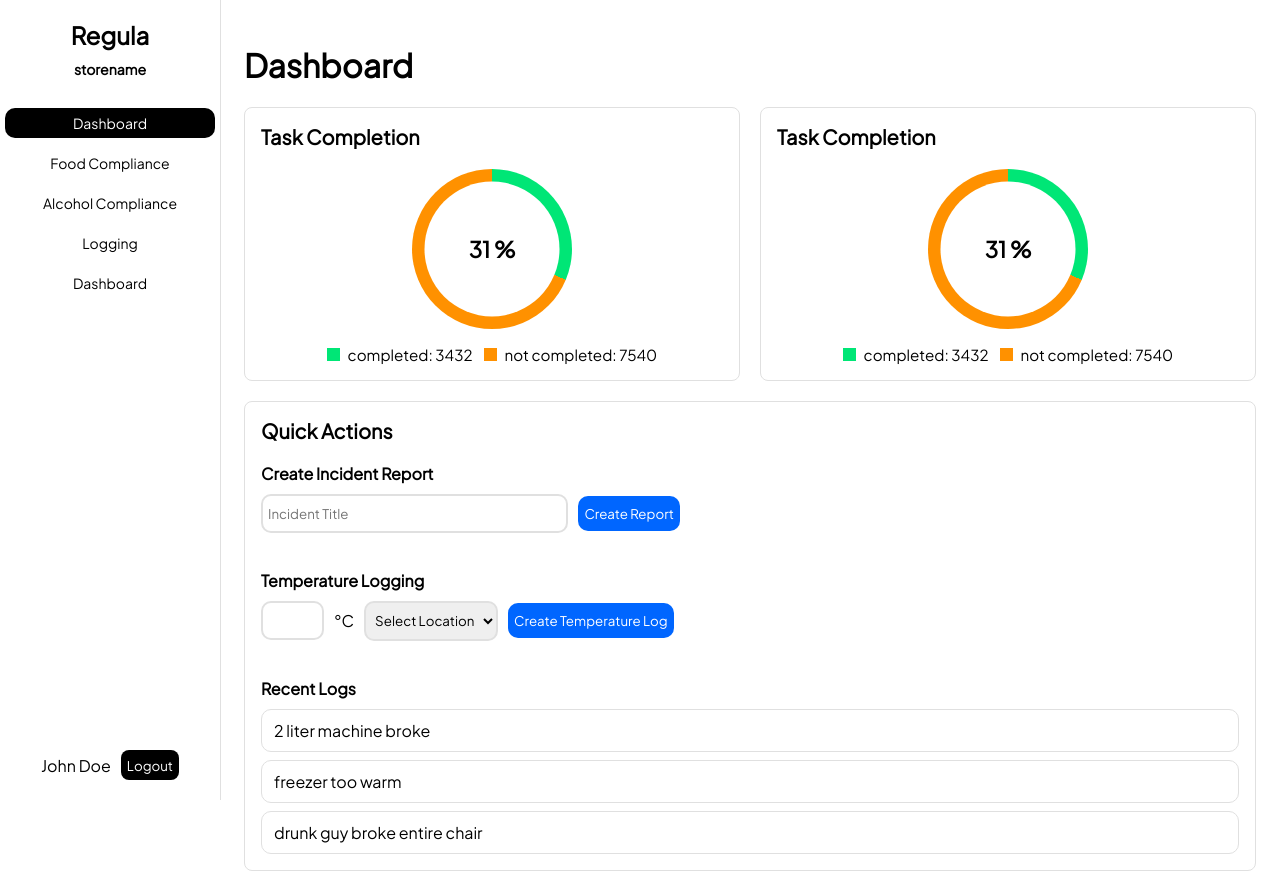
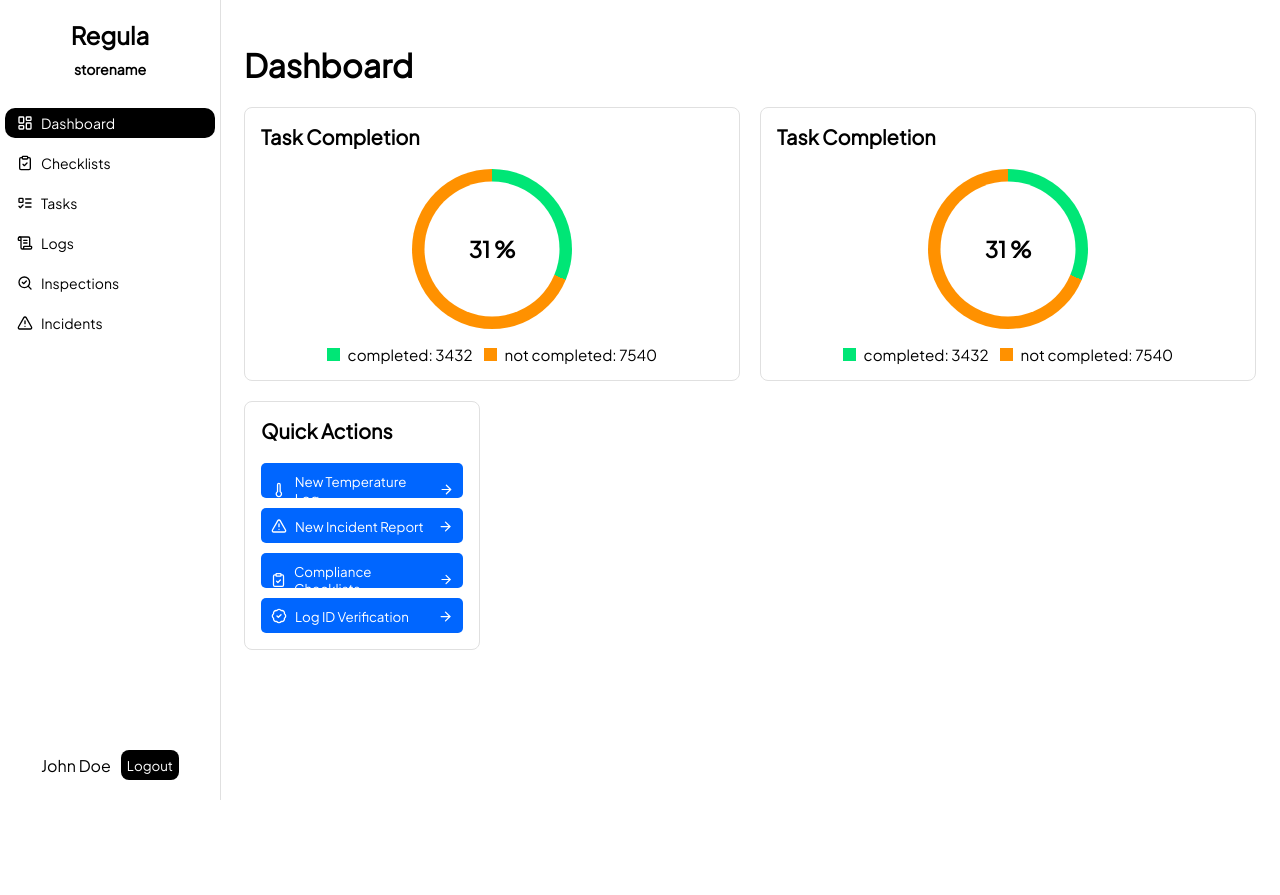
Before and after one commit to siguraso/fullstack-project-v26, a Vue app in the folder frontend/: page / in a window 1280 px wide. After the commit the page ends 800 px from the top, so only its background shows below. Built offline with nearby package versions, Linux system fonts and the light colour scheme; the HTML template or start-up script is replaced by a standard one.

Commit message:
updated quick actions based on group feedback and added lucine icons

```diff
--- a/frontend/package.json
+++ b/frontend/package.json
@@ -16,6 +16,7 @@
     "format": "prettier --write --experimental-cli src/"
   },
   "dependencies": {
+    "@lucide/vue": "^1.7.0",
     "pinia": "^3.0.4",
     "vue": "^3.5.29",
     "vue-router": "^5.0.3"
--- a/frontend/src/App.vue
+++ b/frontend/src/App.vue
@@ -1,7 +1,6 @@
 <script lang="ts" setup>
-import Sidebar from './components/Sidebar.vue';
-import Dashboard from './views/dashboard/Dashboard.vue';
-
+import Sidebar from './components/Sidebar.vue'
+import Dashboard from './views/dashboard/Dashboard.vue'
 </script>
 
 <template>
--- a/frontend/src/components/Sidebar.vue
+++ b/frontend/src/components/Sidebar.vue
@@ -1,19 +1,28 @@
 <script setup lang="ts">
-import { ref } from 'vue';
+import { ref } from 'vue'
+import {
+  LayoutDashboard,
+  ClipboardCheck,
+  ListTodo,
+  ScrollText,
+  SearchCheck,
+  TriangleAlert,
+} from '@lucide/vue'
 
 // placeholders
 const menuItems = [
-  'Dashboard',
-  'Food Compliance',
-  'Alcohol Compliance',
-  'Logging',
-  'Dashboard',
-];
+  { label: 'Dashboard', icon: LayoutDashboard },
+  { label: 'Checklists', icon: ClipboardCheck },
+  { label: 'Tasks', icon: ListTodo },
+  { label: 'Logs', icon: ScrollText },
+  { label: 'Inspections', icon: SearchCheck },
+  { label: 'Incidents', icon: TriangleAlert },
+]
 
-const activeIndex = ref(0);
+const activeIndex = ref(0)
 
 function setActive(index: number) {
-  activeIndex.value = index;
+  activeIndex.value = index
 }
 </script>
 
@@ -22,12 +31,15 @@ function setActive(index: number) {
     <h2>Regula</h2>
     <h3>storename</h3>
     <ul class="menu">
-      <li v-for="(item, index) in menuItems" :key="item + index">
+      <li v-for="(item, index) in menuItems" :key="item.label + index">
         <button
           :class="index === activeIndex ? 'menu-button' : 'menu-button-inactive'"
           @click="setActive(index)"
         >
-          {{ item }}
+          <span class="menu-button-content">
+            <component :is="item.icon" :size="16" aria-hidden="true" />
+            {{ item.label }}
+          </span>
         </button>
       </li>
     </ul>
@@ -39,7 +51,6 @@ function setActive(index: number) {
 </template>
 
 <style scoped>
-
 .sidebar {
   width: var(--sidebar-width, 220px);
   min-width: var(--sidebar-width, 220px);
@@ -91,17 +102,26 @@ function setActive(index: number) {
   background-color: var(--stroke);
 }
 
-.menu-button, .menu-button-inactive {
+.menu-button,
+.menu-button-inactive {
   width: 210px;
   box-sizing: border-box;
   height: 30px;
   margin-bottom: 10px;
   border-radius: 10px;
+  text-align: left;
+  padding-left: 12px;
   transition:
     background-color 220ms ease,
     color 220ms ease,
     border-color 220ms ease,
     transform 120ms ease;
+}
+
+.menu-button-content {
+  display: flex;
+  align-items: center;
+  gap: 8px;
 }
 
 .menu-button-inactive:active {
@@ -129,5 +149,4 @@ function setActive(index: number) {
   height: 30px;
   border-radius: 8px;
 }
-
 </style>
--- a/frontend/src/views/dashboard/components/PieChart.vue
+++ b/frontend/src/views/dashboard/components/PieChart.vue
@@ -1,57 +1,57 @@
 <script lang="ts" setup>
-import { computed } from "vue";
+import { computed } from 'vue'
 
 const props = withDefaults(
   defineProps<{
-    greenPiece?: number;
-    orangePiece?: number;
-    greenLabel?: string;
-    orangeLabel?: string;
+    greenPiece?: number
+    orangePiece?: number
+    greenLabel?: string
+    orangeLabel?: string
   }>(),
   {
     greenPiece: 0,
     orangePiece: 0,
-    greenLabel: "Green",
-    orangeLabel: "Orange"
-  }
-);
+    greenLabel: 'Green',
+    orangeLabel: 'Orange',
+  },
+)
 
-const green = computed(() => Math.max(0, props.greenPiece));
-const orange = computed(() => Math.max(0, props.orangePiece));
-const total = computed(() => green.value + orange.value);
+const green = computed(() => Math.max(0, props.greenPiece))
+const orange = computed(() => Math.max(0, props.orangePiece))
+const total = computed(() => green.value + orange.value)
 
 const greenDeg = computed(() => {
-  if (total.value === 0) return 0;
-  return (green.value / total.value) * 360;
-});
+  if (total.value === 0) return 0
+  return (green.value / total.value) * 360
+})
 
 const greenPercent = computed(() => {
-  if (total.value === 0) return 0;
-  return (green.value / total.value) * 100;
-});
+  if (total.value === 0) return 0
+  return (green.value / total.value) * 100
+})
 
 const pieStyle = computed(() => {
   if (total.value === 0) {
     return {
-      background: "conic-gradient(var(--secondary) 0deg 360deg)"
-    };
+      background: 'conic-gradient(var(--secondary) 0deg 360deg)',
+    }
   }
 
   return {
     background: `conic-gradient(
       var(--secondary) 0deg ${greenDeg.value}deg,
       var(--tertiary) ${greenDeg.value}deg 360deg
-    )`
-  };
-});
+    )`,
+  }
+})
 </script>
 
 <template>
   <div class="pie-chart-wrapper">
     <div class="pie-chart">
-        <div class="chart-outline" :style="pieStyle" role="img" aria-label="Pie chart" />
-        <div class="stack-circle" />
-        <p>{{ Math.round(greenPercent) }} %</p>
+      <div class="chart-outline" :style="pieStyle" role="img" aria-label="Pie chart" />
+      <div class="stack-circle" />
+      <p>{{ Math.round(greenPercent) }} %</p>
     </div>
     <div class="legend">
       <div class="legend-row">
@@ -146,5 +146,4 @@ const pieStyle = computed(() => {
 .box-orange {
   background: var(--tertiary);
 }
-
 </style>
--- a/frontend/src/views/dashboard/components/QuickActions.vue
+++ b/frontend/src/views/dashboard/components/QuickActions.vue
@@ -1,109 +1,97 @@
 <script lang="ts" setup>
 import { ref } from 'vue'
 import Card from '@/components/ui/Card.vue'
+import { ArrowRight, Thermometer, TriangleAlert, ClipboardCheck, BadgeCheck } from '@lucide/vue'
 
 const temperatureInput = ref('')
 
-// TODO: Fetch locations from backend and populate the select options
-const locations = ['Freezer', 'Fridge']
-
-// TODO: fetch logs from backend, placeholders for now
-const recentLogTitles = [
-  { id: 1, title: '2 liter machine broke' },
-  { id: 2, title: 'freezer too warm' },
-  { id: 3, title: 'drunk guy broke entire chair' },
+const quickActions = [
+  {
+    label: 'New Temperature Log',
+    action: () => console.log('New Temperature Log'),
+    icon: Thermometer,
+  },
+  {
+    label: 'New Incident Report',
+    action: () => console.log('New Incident Report'),
+    icon: TriangleAlert,
+  },
+  {
+    label: 'Compliance Checklists',
+    action: () => console.log('Compliance Checklists'),
+    icon: ClipboardCheck,
+  },
+  {
+    label: 'Log ID Verification',
+    action: () => console.log('Log ID Verification'),
+    icon: BadgeCheck,
+  },
 ]
 </script>
 
 <template>
-  <Card title="Quick Actions">
+  <Card class="quick-actions">
     <template #card-header> Quick Actions </template>
+
     <template #card-content>
-      <h3>Create Incident Report</h3>
-      <div class="action">
-        <input type="text" placeholder="Incident Title" class="incident-input" />
-        <button>Create Report</button>
-      </div>
-
-      <br />
-
-      <h3>Temperature Logging</h3>
-      <div class="action">
-        <input type="text" placeholder="" class="temperature-input" v-model="temperatureInput" />
-        <span>°C</span>
-        <select placeholder="Select Location">
-          <option value="" disabled selected>Select Location</option>
-          <option v-for="location in locations" :key="location" :value="location">
-            {{ location }}
-          </option>
-        </select>
-        <button>Create Temperature Log</button>
-      </div>
-
-      <br />
-
-      <h3>Recent Logs</h3>
-      <div class="log-container">
-        <ul class="recent-logs">
-          <li v-for="log in recentLogTitles" :key="log.id">{{ log.title }}</li>
-        </ul>
+      <div class="action-list">
+        <button
+          v-for="action in quickActions"
+          :key="action.label"
+          class="action-button"
+          @click="action.action"
+        >
+          <span class="button-label">
+            <component :is="action.icon" :size="16" aria-hidden="true" />
+            {{ action.label }}
+            <ArrowRight :size="15" class="arrow-icon" />
+          </span>
+        </button>
       </div>
     </template>
   </Card>
 </template>
 
 <style scoped>
-h3 {
-  font-size: 16px;
-  margin-bottom: 0px;
+.quick-actions {
+  width: 20%;
 }
 
-.action .incident-input {
-  width: 30%;
+.action-list {
+  display: flex;
+  flex-direction: column;
+  gap: 10px;
 }
 
-.action .temperature-input {
-  width: 5%;
+.action-button {
+  width: 100%;
+  padding: 10px;
+  background-color: var(--primary);
+  color: white;
+  border: none;
+  border-radius: 5px;
+  cursor: pointer;
+  text-align: left;
+  transition:
+    background-color 220ms ease,
+    color 220ms ease;
 }
 
-.action {
-  display: flex;
-  flex-direction: row;
-  gap: 10px;
-  margin-top: 10px;
-  align-items: center;
+.action-button:hover {
+  background-color: var(--primary-hover);
 }
 
-.log-container {
-  margin-top: 10px;
+.action-button:active {
+  background-color: var(--primary-active);
 }
 
-.recent-logs {
-  list-style: none;
-  margin: 0;
-  padding: 0;
+.button-label {
   display: flex;
-  flex-direction: column;
+  align-items: center;
   gap: 8px;
 }
 
-.recent-logs li {
-  padding: 10px 12px;
-  border: 1px solid var(--stroke);
-  border-radius: 10px;
-  background-color: var(--bg);
-  cursor: pointer;
-  transition:
-    background-color 0.15s ease,
-    border-color 0.15s ease;
-}
-
-.recent-logs li:hover {
-  background-color: rgba(0, 102, 255, 0.08);
-  border-color: var(--primary);
-}
-
-.recent-logs li:active {
-  background-color: rgba(0, 102, 255, 0.14);
+.arrow-icon {
+  margin-left: auto;
 }
 </style>
```
Also changed, not shown: frontend/src/views/dashboard/Dashboard.vue (+20 -15 lines), 1 other file (tests, documents, lock files or other folders).
